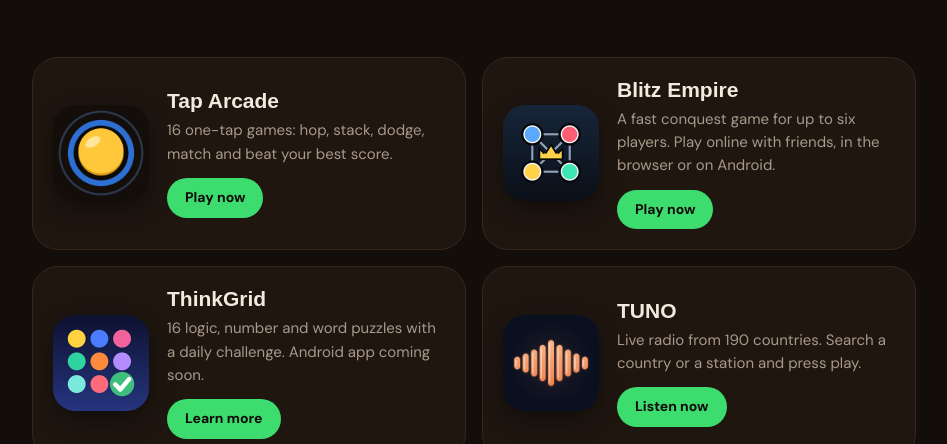
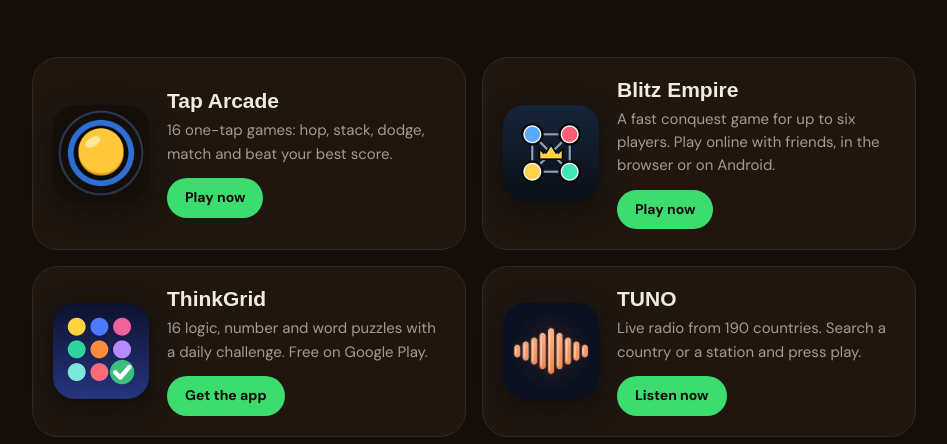
Before and after one commit to axarapps/axarapps.github.io, a plain HTML site: page index.html in a window 1280 px wide. Shown: the part 354-798 px from the top of the page, without its empty margins (166-1113 px from the left). Drawn offline with Linux system fonts and the light colour scheme; a web font is replaced by a local one.

Commit message:
ThinkGrid is live: Google Play button, card text

```diff
--- a/index.html
+++ b/index.html
@@ -73,8 +73,8 @@
         <img src="assets/thinkgrid.png" alt="" width="96" height="96">
         <div>
           <h2>ThinkGrid</h2>
-          <p>16 logic, number and word puzzles with a daily challenge. Android app coming soon.</p>
-          <span class="go">Learn more</span>
+          <p>16 logic, number and word puzzles with a daily challenge. Free on Google Play.</p>
+          <span class="go">Get the app</span>
         </div>
       </a>
       <a class="app" href="radio/">
```
Also changed, not shown: thinkgrid/index.html (+1 -1 lines).
